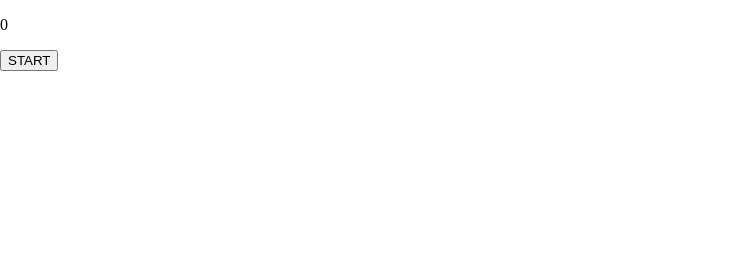
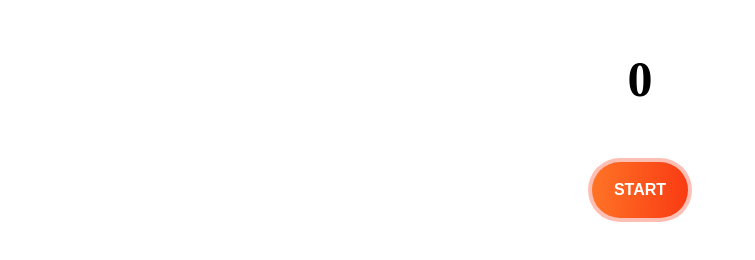
Before and after one commit to kovalev-hub/randomizer, a plain HTML site: page index.html in a window 1280 px wide. Shown: the whole page, without its empty margins (0-755 px from the left). Drawn offline with Linux system fonts and the light colour scheme.

Commit message:
fix: naming correction

```diff
--- a/style.css
+++ b/style.css
@@ -3,20 +3,20 @@ body {
   padding: 0;
 }
 
-.randomaizer {
+.randomizer {
   display: flex;
   flex-direction: row;
   align-items: center;
   justify-content: center;
 }
 
-.randomaizer-result {
+.randomizer-result {
   font-size: 50px;
   font-weight: bold;
   text-align: center;
 }
 
-.button-randomaize-start {
+.button-randomize-start {
   align-items: center;
   appearance: none;
   background-clip: padding-box;
@@ -59,12 +59,12 @@ body {
   }
 }
 
-.button-randomaize-start:before,
-.button-randomaize-start:after {
+.button-randomize-start:before,
+.button-randomize-start:after {
   border-radius: 80px;
 }
 
-.button-randomaize-start:before {
+.button-randomize-start:before {
   background-color: rgba(249, 58, 19, .32);
   content: "";
   display: block;
@@ -77,7 +77,7 @@ body {
   z-index: -2;
 }
 
-.button-randomaize-start:after {
+.button-randomize-start:after {
   background-color: initial;
   background-image: linear-gradient(92.83deg, #ff7426 0, #f93a13 100%);
   bottom: 4px;
@@ -92,7 +92,7 @@ body {
   z-index: -1;
 }
 
-.button-randomaize-start:hover:not(:disabled):after {
+.button-randomize-start:hover:not(:disabled):after {
   bottom: 0;
   left: 0;
   right: 0;
@@ -100,11 +100,11 @@ body {
   transition-timing-function: ease-in;
 }
 
-.button-randomaize-start:active:not(:disabled) {
+.button-randomize-start:active:not(:disabled) {
   color: #ccc;
 }
 
-.button-randomaize-start:active:not(:disabled):after {
+.button-randomize-start:active:not(:disabled):after {
   background-image: linear-gradient(0deg, rgba(0, 0, 0, .2), rgba(0, 0, 0, .2)), linear-gradient(92.83deg, #ff7426 0, #f93a13 100%);
   bottom: 4px;
   left: 4px;
@@ -112,7 +112,7 @@ body {
   top: 4px;
 }
 
-.button-randomaize-start:disabled {
+.button-randomize-start:disabled {
   cursor: default;
   opacity: .24;
 }
```
